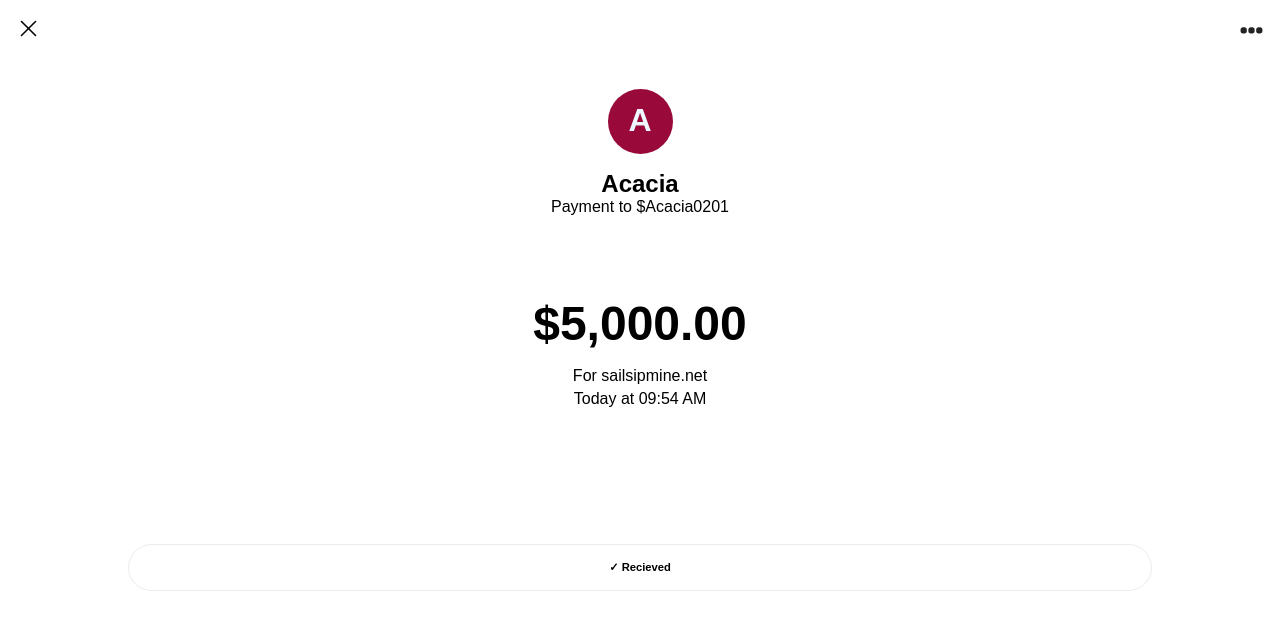
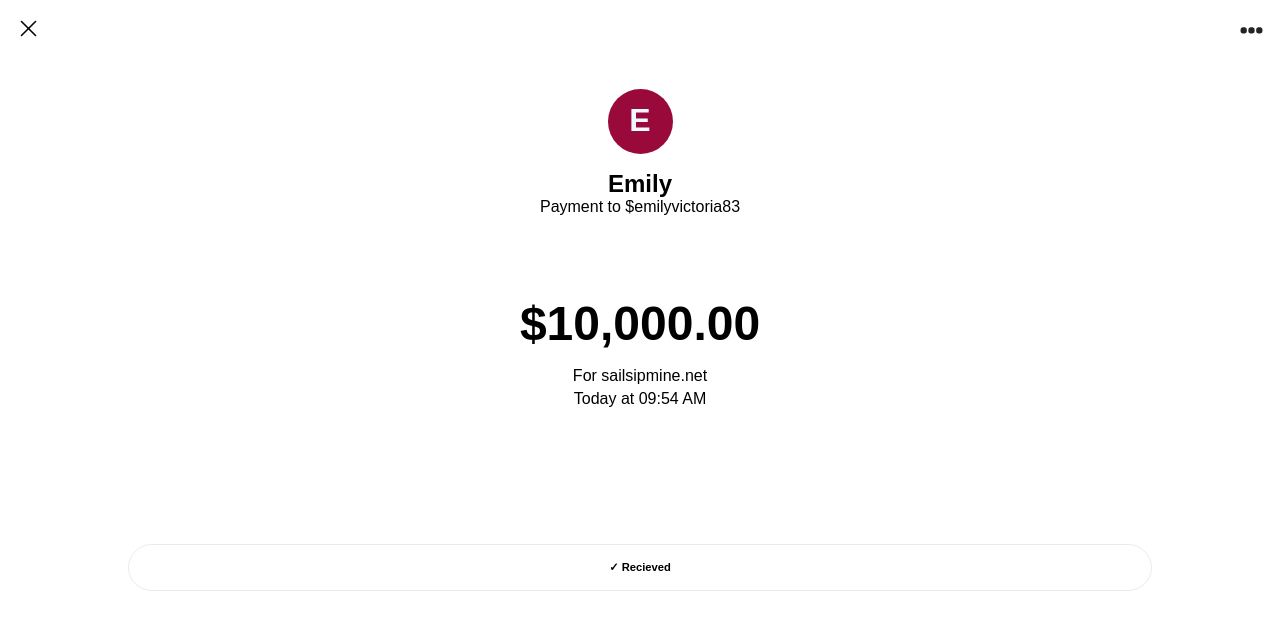
Before and after one commit to zonaMarley/New-folder, a plain HTML site: page index.html in a window 1280 px wide. Drawn offline with Linux system fonts and the light colour scheme.

Commit message:
tyetrewu5r

```diff
--- a/index.html
+++ b/index.html
@@ -12,11 +12,12 @@
         <img src="./cancel.svg" alt="x">
         <img src="./more.svg" alt="x" class="fix">
     </div>
-   <h1 class="top-p"><span></span>A</h1>
-   <h2>Acacia</h2>
-   <p>Payment to $Acacia0201</p>
+   <h1 class="top-p"><span></span>E</h1>
+   <h2>Emily
+   </h2>
+   <p>Payment to $emilyvictoria83</p>
 
-   <h1>$5,000.00</h1>
+   <h1>$10,000.00</h1>
     <p class="p-for">For sailsipmine.net</p>
     <p>Today at 09:54 AM</p>
 
```
